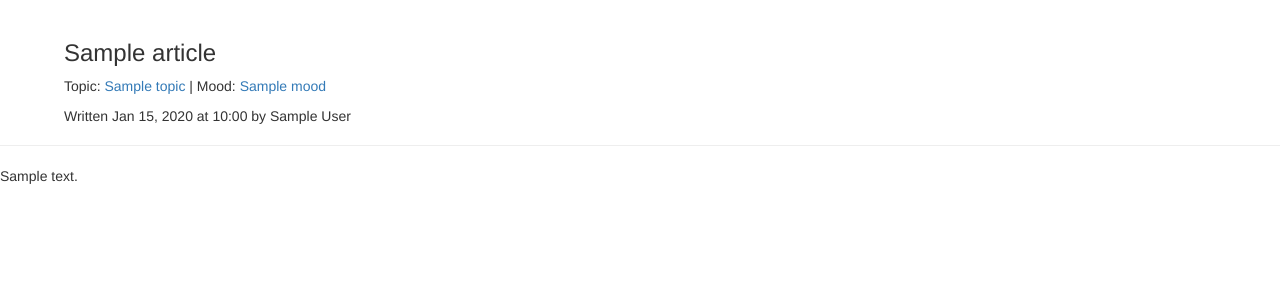
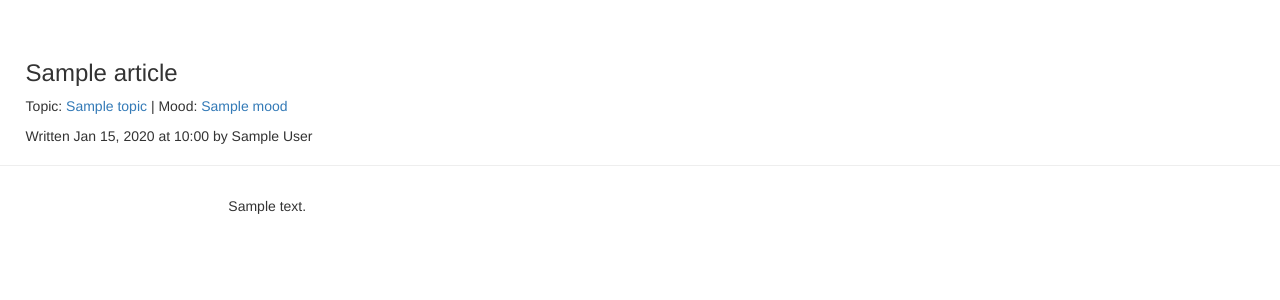
Before and after one commit to nikolajlauridsen/BanterBytes, a Django app: template tales/templates/tales/article.html in a window 1280 px wide. Shown: the part 51-351 px from the top of the page. Run offline with Django 3.2, Linux system fonts and the light colour scheme; the template is opened without the code that fills it: most values are stand-ins (such as "Sample title", 1, 10 or a date in 2020); some libraries are stand-ins or nearby versions.

Commit message:
Styling article page

```diff
--- a/tales/static/css/blog.css
+++ b/tales/static/css/blog.css
@@ -22,10 +22,19 @@
     color: #333333;
 }
 
+
 .indent-1{
-    margin-left: 5%
+    margin-left: 2%
 }
 
 .indent-2{
     margin-left: 17%;
 }
+
+ul{
+    padding:0px;
+}
+
+.article-header{
+    align-content: center;
+}
--- a/tales/templates/tales/article.html
+++ b/tales/templates/tales/article.html
@@ -1,7 +1,7 @@
 {% extends 'tales/base.html' %}
 
 {% block header %}
-    <div class="indent-1">
+    <div class="indent-1 article-header">
        <h3>{{article.title}}</h3>
         <p>
             Topic: <a href="{% url 'tales:topic' article.topic.id %}">{{article.topic}}</a>
@@ -13,5 +13,9 @@
 
 {% block content %}
 <!-- Article block !-->
+<div class="col-md-2"></div>
+<div class="article-content col-md-8">
     <p>{{article.text|safe|linebreaks}}</p>
+</div>
+<div class="col-md-2"></div>
 {% endblock content %}
--- a/tales/templates/tales/index.html
+++ b/tales/templates/tales/index.html
@@ -12,6 +12,7 @@
 <div class ="col-md-2"></div>
 
 <div class="col-md-8">
+    <h2>Recent posts</h2>
     <ul>
         {% for entry in entries%}
             <div class="panel panel-default">
```
